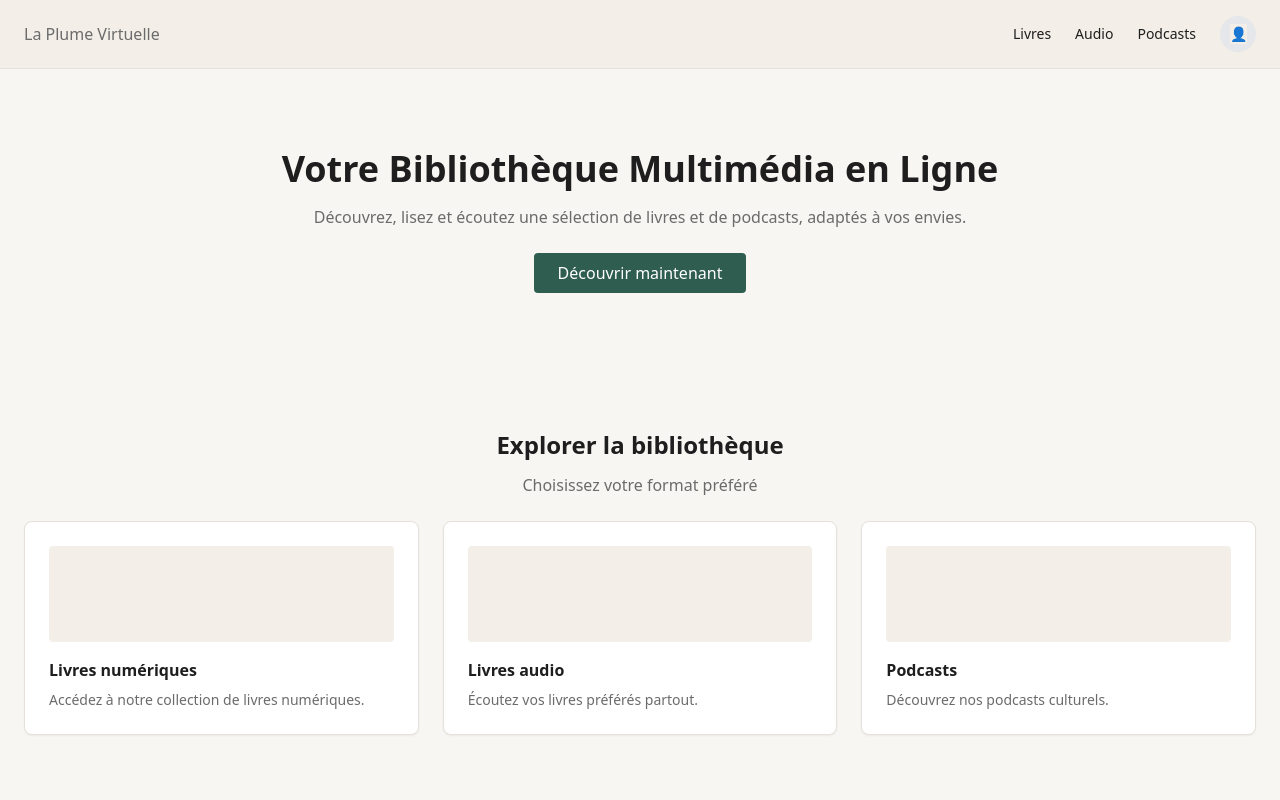
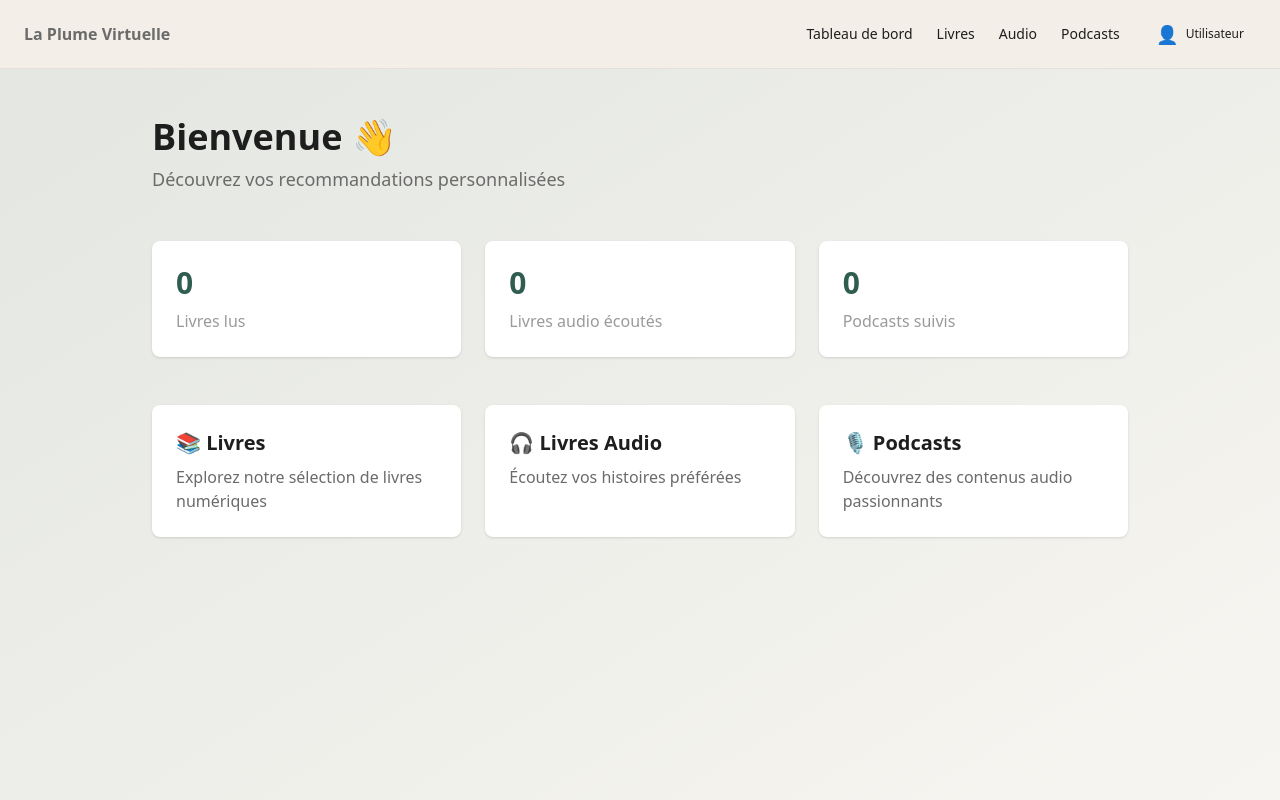
Before and after one commit to AbdulrahmanChahdi/LaPlumeVirtuelle, a React (Vite) app in the folder FrontEnd/: page /dashboard in a window 1280 px wide. Before the commit this address led to /. Shown: the top 800 px of the page. Built offline with nearby package versions, Linux system fonts and the light colour scheme; no server answers.

Commit message:
[ADD] Integrate Dashboard feature and update navigation paths in PreferencesSignupForm and Login components

```diff
--- a/FrontEnd/src/app/components/PreferencesSignupForm.jsx
+++ b/FrontEnd/src/app/components/PreferencesSignupForm.jsx
@@ -1,9 +1,10 @@
-import { useMemo, useState } from "react";
-
+import { useMemo, useState } from "react"
+import { useNavigate } from "react-router-dom"
 
 export default function PreferencesSignupForm() {
-  const [selectedObjectives, setSelectedObjectives] = useState([]); // max 2
-  const [selectedThemes, setSelectedThemes] = useState([]); // max 4
+  const navigate = useNavigate()
+  const [selectedObjectives, setSelectedObjectives] = useState([]) // max 2
+  const [selectedThemes, setSelectedThemes] = useState([]) // max 4
   const maxObjectives = 2;
   const maxThemes = 4;
 
@@ -74,7 +75,7 @@ export default function PreferencesSignupForm() {
     try {
       localStorage.setItem("onboardingDone", "true")
     } catch {}
-    navigate("/library", { replace: true })
+    navigate("/dashboard", { replace: true })
   }
 
   return (
--- /dev/null
+++ b/FrontEnd/src/app/components/layout/HeaderConnected.jsx
@@ -0,0 +1,91 @@
+import { Link, useNavigate } from "react-router-dom"
+import { useEffect, useState, useRef } from "react"
+
+export default function HeaderConnected() {
+  const navigate = useNavigate()
+  const [user, setUser] = useState(null)
+  const [menuOpen, setMenuOpen] = useState(false)
+  const menuRef = useRef(null)
+
+  useEffect(() => {
+    try {
+      const userData = localStorage.getItem("currentUser")
+      if (userData) {
+        setUser(JSON.parse(userData))
+      }
+    } catch {}
+  }, [])
+
+  useEffect(() => {
+    function handleClickOutside(event) {
+      if (menuRef.current && !menuRef.current.contains(event.target)) {
+        setMenuOpen(false)
+      }
+    }
+
+    document.addEventListener("mousedown", handleClickOutside)
+    return () => document.removeEventListener("mousedown", handleClickOutside)
+  }, [])
+
+  const handleLogout = () => {
+    try {
+      localStorage.removeItem("authToken")
+      localStorage.removeItem("currentUser")
+      localStorage.removeItem("registrationComplete")
+      localStorage.removeItem("onboardingDone")
+    } catch {}
+    navigate("/", { replace: true })
+  }
+
+  return (
+    <header className="bg-paperSoft border-b border-borderSoft">
+      <div className="max-w-7xl mx-auto px-6 py-4 flex items-center justify-between">
+        {/* Logo */}
+        <Link to="/dashboard" className="text-inkSoft hover:text-accent transition font-semibold">
+          La Plume Virtuelle
+        </Link>
+
+        {/* Navigation */}
+        <nav className="flex items-center gap-6 text-sm font-medium">
+          <Link to="/dashboard" className="hover:text-accent transition">
+            Tableau de bord
+          </Link>
+          <Link to="/library/digital-books" className="hover:text-accent transition">
+            Livres
+          </Link>
+          <Link to="/library/audiobooks" className="hover:text-accent transition">
+            Audio
+          </Link>
+          <Link to="/library/podcasts" className="hover:text-accent transition">
+            Podcasts
+          </Link>
+
+          {/* User Menu */}
+          <div className="relative" ref={menuRef}>
+            <button
+              onClick={() => setMenuOpen(!menuOpen)}
+              className="flex items-center gap-2 px-3 py-1 rounded hover:bg-borderSoft transition"
+            >
+              <span className="text-lg">👤</span>
+              <span className="text-xs">{user?.nom || "Utilisateur"}</span>
+            </button>
+
+            {menuOpen && (
+              <div className="absolute right-0 mt-2 w-48 bg-white border border-borderSoft rounded-md shadow-lg py-2 z-50">
+                <div className="px-4 py-2 border-b border-borderSoft text-xs text-inkSoft">
+                  {user?.adresseMail}
+                </div>
+                <button
+                  onClick={handleLogout}
+                  className="w-full text-left px-4 py-2 text-sm hover:bg-paperSoft transition"
+                >
+                  Se déconnecter
+                </button>
+              </div>
+            )}
+          </div>
+        </nav>
+      </div>
+    </header>
+  )
+}
--- a/FrontEnd/src/app/components/layout/MainLayout.jsx
+++ b/FrontEnd/src/app/components/layout/MainLayout.jsx
@@ -1,11 +1,11 @@
 import { Outlet } from "react-router-dom"
-import Header from "./Header"
+import HeaderConnected from "./HeaderConnected"
 import Footer from "./Footer"
 
 export default function MainLayout() {
   return (
     <div className="main-layout">
-      <Header />
+      <HeaderConnected />
       <main>
         <Outlet />
       </main>
--- a/FrontEnd/src/app/features/auth/Login.jsx
+++ b/FrontEnd/src/app/features/auth/Login.jsx
@@ -46,7 +46,7 @@ export default function Login() {
 
       const target = !onboardingDone
         ? "/onboarding/preferences"
-        : "/library"
+        : "/dashboard"
 
       navigate(target, { replace: true })
     } catch (err) {
--- /dev/null
+++ b/FrontEnd/src/app/features/dashboard/Dashboard.jsx
@@ -0,0 +1,68 @@
+import { useEffect, useState } from "react"
+import { Link } from "react-router-dom"
+
+export default function Dashboard() {
+  const [user, setUser] = useState(null)
+
+  useEffect(() => {
+    try {
+      const userData = localStorage.getItem("currentUser")
+      if (userData) {
+        setUser(JSON.parse(userData))
+      }
+    } catch {}
+  }, [])
+
+  return (
+    <div className="min-h-screen bg-gradient-to-br from-accent/10 to-transparent">
+      <div className="max-w-5xl mx-auto px-6 py-12">
+        {/* Header */}
+        <div className="mb-12">
+          <h1 className="text-4xl font-bold mb-2">Bienvenue{user?.nom ? `, ${user.nom}` : ""} 👋</h1>
+          <p className="text-lg text-inkSoft">Découvrez vos recommandations personnalisées</p>
+        </div>
+
+        {/* Quick Stats */}
+        <div className="grid grid-cols-1 md:grid-cols-3 gap-6 mb-12">
+          <div className="bg-white rounded-lg shadow p-6">
+            <div className="text-3xl font-bold text-accent">0</div>
+            <p className="text-inkMuted mt-2">Livres lus</p>
+          </div>
+          <div className="bg-white rounded-lg shadow p-6">
+            <div className="text-3xl font-bold text-accent">0</div>
+            <p className="text-inkMuted mt-2">Livres audio écoutés</p>
+          </div>
+          <div className="bg-white rounded-lg shadow p-6">
+            <div className="text-3xl font-bold text-accent">0</div>
+            <p className="text-inkMuted mt-2">Podcasts suivis</p>
+          </div>
+        </div>
+
+        {/* CTA Links */}
+        <div className="grid grid-cols-1 md:grid-cols-3 gap-6">
+          <Link
+            to="/library/digital-books"
+            className="bg-white rounded-lg shadow hover:shadow-lg transition p-6 block"
+          >
+            <h3 className="text-xl font-bold mb-2">📚 Livres</h3>
+            <p className="text-inkSoft">Explorez notre sélection de livres numériques</p>
+          </Link>
+          <Link
+            to="/library/audiobooks"
+            className="bg-white rounded-lg shadow hover:shadow-lg transition p-6 block"
+          >
+            <h3 className="text-xl font-bold mb-2">🎧 Livres Audio</h3>
+            <p className="text-inkSoft">Écoutez vos histoires préférées</p>
+          </Link>
+          <Link
+            to="/library/podcasts"
+            className="bg-white rounded-lg shadow hover:shadow-lg transition p-6 block"
+          >
+            <h3 className="text-xl font-bold mb-2">🎙️ Podcasts</h3>
+            <p className="text-inkSoft">Découvrez des contenus audio passionnants</p>
+          </Link>
+        </div>
+      </div>
+    </div>
+  )
+}
--- a/FrontEnd/src/app/router/AppRouter.jsx
+++ b/FrontEnd/src/app/router/AppRouter.jsx
@@ -13,6 +13,7 @@ import PreferencesSignupForm from "../components/PreferencesSignupForm"
 import DigitalBooks from "../features/library/DigitalBooks"
 import Audiobooks from "../features/library/Audiobooks"
 import Podcasts from "../features/library/Podcasts"
+import Dashboard from "../features/dashboard/Dashboard"
 
 export default function AppRouter() {
   return (
@@ -35,8 +36,8 @@ export default function AppRouter() {
 
       {/* ================= APPLICATION (connecté) ================= */}
       <Route element={<MainLayout />}>
+        <Route path="/dashboard" element={<Dashboard />} />
         <Route path="/library" element={<LibraryLayout />}>
-          <Route index element={<Navigate to="digital-books" replace />} />
           <Route path="digital-books" element={<DigitalBooks />} />
           <Route path="audiobooks" element={<Audiobooks />} />
           <Route path="podcasts" element={<Podcasts />} />
```
